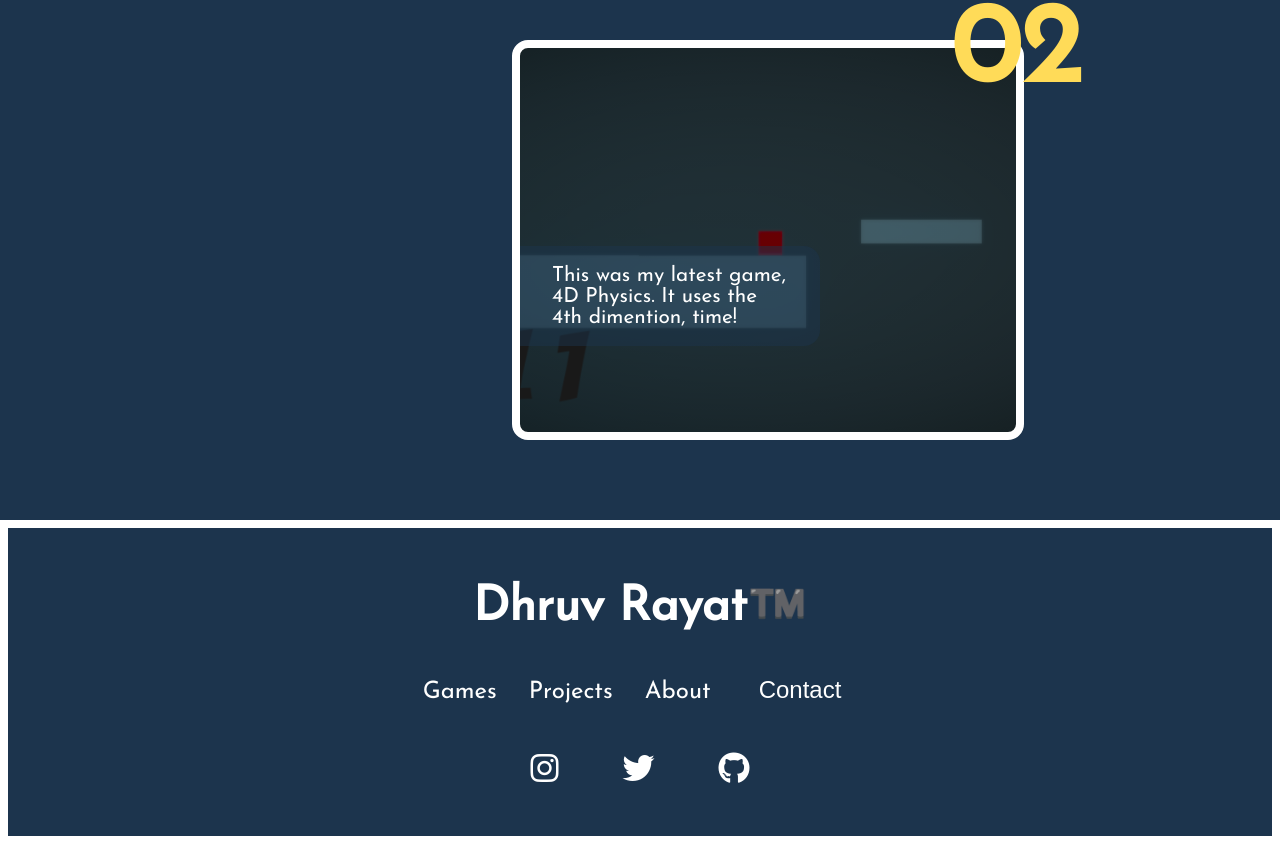
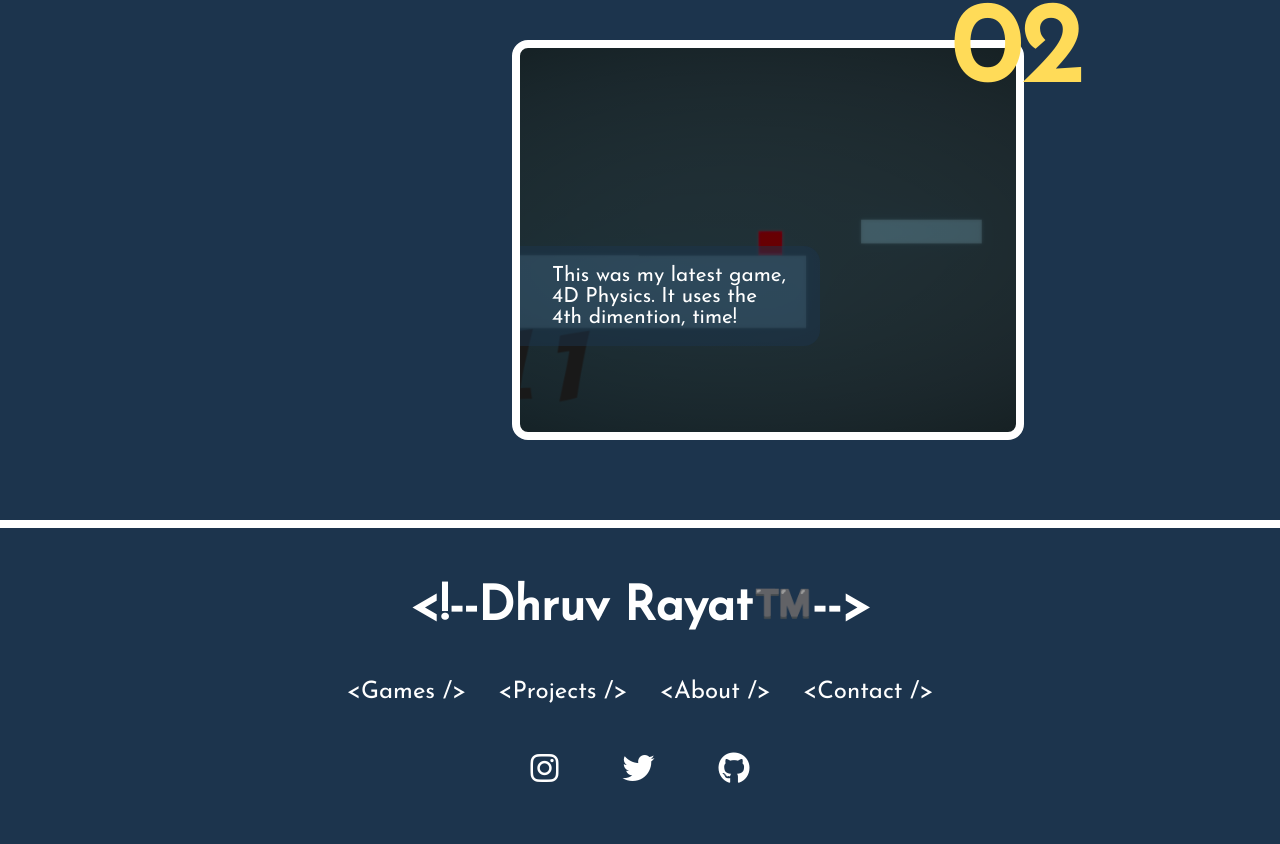
Before and after one commit to JeffleIncarnate/Dhruv-Website, a React (Vite) app: page /games in a window 1280 px wide. Shown: the part 1466-2310 px from the top of the page. Built offline with nearby package versions, Linux system fonts and the light colour scheme.

Commit message:
Update: Added spicy coding hints to the footer css

```diff
--- a/src/components/footer/footer.css
+++ b/src/components/footer/footer.css
@@ -1,18 +1,40 @@
 footer {
-  background-color: var(--black-2);
   margin-top: 5rem;
   display: flex;
   align-items: center;
   justify-content: center;
   flex-direction: column;
   color: var(--white);
-  border: 0.5rem solid var(--white);
+  border-top: 0.5rem solid var(--white);
 }
 
 footer > h3 {
   font-size: 3rem;
   margin-top: 3rem;
   cursor: pointer;
+  transition: color 0.3s ease 0s;
+}
+
+footer > h3::before {
+  content: "<!--";
+  transition: margin-right 0.3s ease 0s;
+}
+
+footer > h3::after {
+  content: "-->";
+  transition: margin-left 0.3s ease 0s;
+}
+
+footer > h3:hover {
+  color: var(--yellow);
+}
+
+footer > h3:hover::before {
+  margin-right: 1rem;
+}
+
+footer > h3:hover::after {
+  margin-left: 1rem;
 }
 
 .footer_links a {
@@ -21,27 +43,19 @@ footer > h3 {
   color: var(--white);
   text-decoration: none;
   display: inline-block;
-  transition: color 0.4s ease 0s;
+  transition: color 0.3s ease 0s;
 }
 
 .footer_links a:hover {
-  color: var(--accent);
+  color: var(--yellow);
 }
 
-.footer_links button {
-  font-size: 1.5rem;
-  margin: 1rem;
-  border: solid 2px var(--accent);
-  background-color: transparent;
-  padding: 0.5rem 1rem;
-  border-radius: 2rem;
-  color: var(--white);
-  cursor: pointer;
-  transition: background-color 0.3s ease-in-out;
+.footer_links a::before {
+  content: "<";
 }
 
-.footer_links button:hover {
-  background-color: var(--accent);
+.footer_links a::after {
+  content: " />";
 }
 
 .DHR__Footer-Socials {
@@ -60,7 +74,7 @@ footer > h3 {
 }
 
 .DHR__Footer-Socials a:hover {
-  color: var(--accent);
+  color: var(--yellow);
 }
 
 /* -- Responsive -- */
--- a/src/components/footer/footer.tsx
+++ b/src/components/footer/footer.tsx
@@ -39,15 +39,14 @@ export default function Footer() {
         >
           About
         </Link>
-        <button
-          type="button"
+        <Link
           onClick={() => {
-            navigate("/contact");
             window.scrollBy(0, -100000);
           }}
+          to="/contact"
         >
           Contact
-        </button>
+        </Link>
       </div>
       <div className="DHR__Footer-Socials">
         <a
```
